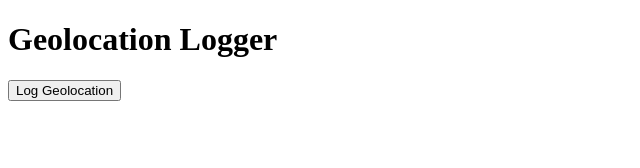
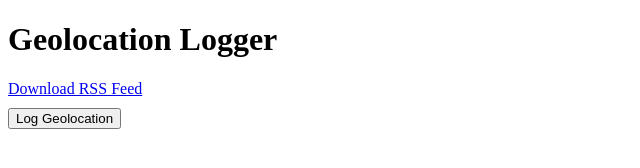
Before and after one commit to tinyforests/logged, a plain HTML site: page index.html in a window 1280 px wide. Shown: the whole page, without its empty margins (0-640 px from the left). Drawn offline with Linux system fonts and the light colour scheme.

Commit message:
Update index.html

```diff
--- a/index.html
+++ b/index.html
@@ -7,6 +7,8 @@
 </head>
 <body>
     <h1>Geolocation Logger</h1>
+    <a href="#" id="rssLink" style="display: block; margin-bottom: 10px;">Download RSS Feed</a>
+
     <button id="logButton">Log Geolocation</button>
     <div id="activityLog" style="margin-top: 20px;"></div>
     <div id="rssFeed" style="display: none;"></div>
```
